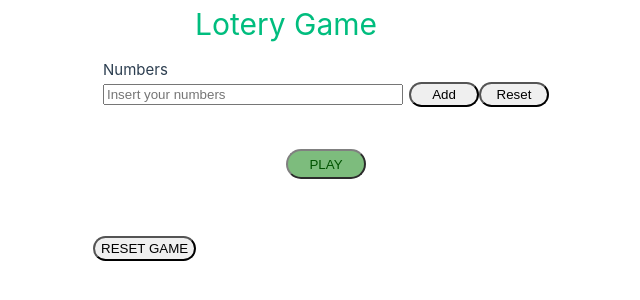
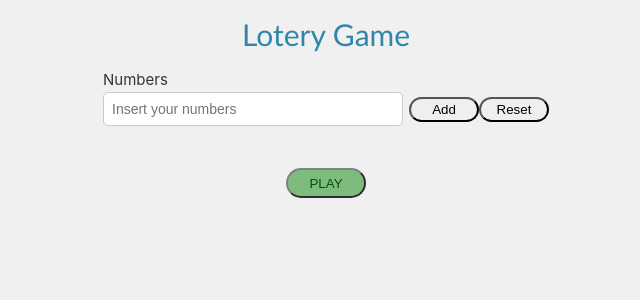
Before and after one commit to lallunavermella/lotery-game, a Vue app: page / in a window 1280 px wide. Shown: the top 300 px of the page, without its empty margins (314-954 px from the left). Built offline with nearby package versions, Linux system fonts and the light colour scheme.

Commit message:
Upgrade style

```diff
--- a/src/App.vue
+++ b/src/App.vue
@@ -20,7 +20,9 @@ const resetNumbers = () => {
     <VisorNumbers />
     <LoteryNumbers />
     <ResultsComponent />
-    <button @click="resetNumbers" class="button">RESET GAME</button>
+    <div v-if="visibleResultStore.isVisble">
+      <button @click="resetNumbers" class="button">RESET GAME</button>
+    </div>
   </main>
 </template>
 
@@ -34,4 +36,9 @@ const resetNumbers = () => {
     padding-right: calc(var(--section-gap) / 2);
   }
 }
+main {
+  display: flex;
+  flex-direction: column;
+  align-items: center;
+}
 </style>
--- a/src/assets/base.css
+++ b/src/assets/base.css
@@ -1,55 +1,3 @@
-/* color palette from <https://github.com/vuejs/theme> */
-:root {
-  --vt-c-white: #ffffff;
-  --vt-c-white-soft: #f8f8f8;
-  --vt-c-white-mute: #f2f2f2;
-
-  --vt-c-black: #181818;
-  --vt-c-black-soft: #222222;
-  --vt-c-black-mute: #282828;
-
-  --vt-c-indigo: #2c3e50;
-
-  --vt-c-divider-light-1: rgba(60, 60, 60, 0.29);
-  --vt-c-divider-light-2: rgba(60, 60, 60, 0.12);
-  --vt-c-divider-dark-1: rgba(84, 84, 84, 0.65);
-  --vt-c-divider-dark-2: rgba(84, 84, 84, 0.48);
-
-  --vt-c-text-light-1: var(--vt-c-indigo);
-  --vt-c-text-light-2: rgba(60, 60, 60, 0.66);
-  --vt-c-text-dark-1: var(--vt-c-white);
-  --vt-c-text-dark-2: rgba(235, 235, 235, 0.64);
-}
-
-/* semantic color variables for this project */
-:root {
-  --color-background: var(--vt-c-white);
-  --color-background-soft: var(--vt-c-white-soft);
-  --color-background-mute: var(--vt-c-white-mute);
-
-  --color-border: var(--vt-c-divider-light-2);
-  --color-border-hover: var(--vt-c-divider-light-1);
-
-  --color-heading: var(--vt-c-text-light-1);
-  --color-text: var(--vt-c-text-light-1);
-
-  --section-gap: 160px;
-}
-
-@media (prefers-color-scheme: dark) {
-  :root {
-    --color-background: var(--vt-c-black);
-    --color-background-soft: var(--vt-c-black-soft);
-    --color-background-mute: var(--vt-c-black-mute);
-
-    --color-border: var(--vt-c-divider-dark-2);
-    --color-border-hover: var(--vt-c-divider-dark-1);
-
-    --color-heading: var(--vt-c-text-dark-1);
-    --color-text: var(--vt-c-text-dark-2);
-  }
-}
-
 *,
 *::before,
 *::after {
@@ -59,9 +7,13 @@
 }
 
 body {
+  display: flex;
+  flex-direction: column;
+  align-items: center;
+  margin: 10px;
   min-height: 100vh;
-  color: var(--color-text);
-  background: var(--color-background);
+  color: #333333;
+  background: #f0f0f0;
   transition:
     color 0.5s,
     background-color 0.5s;
--- a/src/assets/main.css
+++ b/src/assets/main.css
@@ -1,17 +1,11 @@
 @import './base.css';
 
-#app {
-  max-width: 1280px;
-  margin: 0 auto;
-
-  font-weight: normal;
-}
-
 a,
-.green {
+.title {
   text-decoration: none;
-  color: hsla(160, 100%, 37%, 1);
+  color: #2e86ab;
   transition: 0.4s;
+  font-family: 'Gill Sans', 'Gill Sans MT', Calibri, 'Trebuchet MS', sans-serif;
 }
 
 @media (hover: hover) {
@@ -72,9 +66,31 @@ a,
 
 .button {
   width: auto;
-  height: 25px;
+  max-width: 200px;
+  height: 30px;
   border-radius: 15px;
 }
 :hover.button {
   background-color: rgb(234, 222, 244);
 }
+
+input {
+  padding: 8px; /* Espaciado interno */
+  border: 1px solid #ccc; /* Borde */
+  border-radius: 5px; /* Bordes redondeados */
+  font-size: 14px; /* Tamaño de fuente */
+  color: #333; /* Color del texto */
+}
+
+/* Estilos cuando el input está enfocado */
+input :focus {
+  outline: none; /* Quita el contorno al enfocar */
+  border-color: #2e86ab; /* Cambia el color del borde al enfocar */
+  box-shadow: 0 0 5px #2e86ab; /* Agrega una sombra al enfocar */
+}
+
+input[type='number']::-webkit-inner-spin-button,
+input[type='number']::-webkit-outer-spin-button {
+  -webkit-appearance: none;
+  margin: 0;
+}
--- a/src/components/LoteryNumbers.vue
+++ b/src/components/LoteryNumbers.vue
@@ -6,14 +6,18 @@ const sortedLoteryNumbers = computed(() => {
   return [...loteryNumbersStore.loteryNumbers].sort((a, b) => a - b)
 })
 
-let errorMessage = ref(false)
+let errorMessage = ref('')
 
 const createNumbers = () => {
   if (numbersStore.numbers.length === 5) {
-    errorMessage.value = false
     loteryNumbersStore.createNumbers()
+    errorMessage.value = ''
   } else {
-    errorMessage.value = true
+    if (numbersStore.numbers.length < 5 && numbersStore.numbers.length > 0) {
+      errorMessage.value = 'Juega con 5 numeros'
+    } else {
+      errorMessage.value = 'agrega tus numeros'
+    }
   }
 }
 
@@ -39,7 +43,7 @@ const getColor = (number) => {
     <button v-if="sortedLoteryNumbers.length === 0" @click="createNumbers" class="submitButton">
       PLAY
     </button>
-    <div v-if="errorMessage" style="color: red">Agrega tus numeros</div>
+    <div v-if="errorMessage" style="color: red">{{ errorMessage }}</div>
     <div class="loteryNumberContainer">
       <div
         v-for="loterynumber in sortedLoteryNumbers"
--- a/src/components/TitleApp.vue
+++ b/src/components/TitleApp.vue
@@ -8,6 +8,6 @@ defineProps({
 </script>
 <template>
   <div class="greetings">
-    <h1 class="green">{{ title }}</h1>
+    <h1 class="title">{{ title }}</h1>
   </div>
 </template>
--- a/src/components/VisorNumbers.vue
+++ b/src/components/VisorNumbers.vue
@@ -63,7 +63,14 @@ const sortedNumbers = computed(() => {
             class="inputField"
             v-model="text"
           />
-          <button type="submit" class="submitButton" :disabled="disabledButton()">Add</button>
+          <button
+            v-if="!disabledButton()"
+            type="submit"
+            class="submitButton"
+            :disabled="disabledButton()"
+          >
+            Add
+          </button>
           <button type="button" @click="reset" class="submitButton">Reset</button>
         </label>
       </form>
@@ -109,9 +116,9 @@ const sortedNumbers = computed(() => {
   border-radius: 15px;
 }
 
-:disabled.submitButton {
+/* :disabled.submitButton {
   visibility: hidden;
-}
+} */
 .numberContainer {
   margin: 16px;
   display: flex;
```
